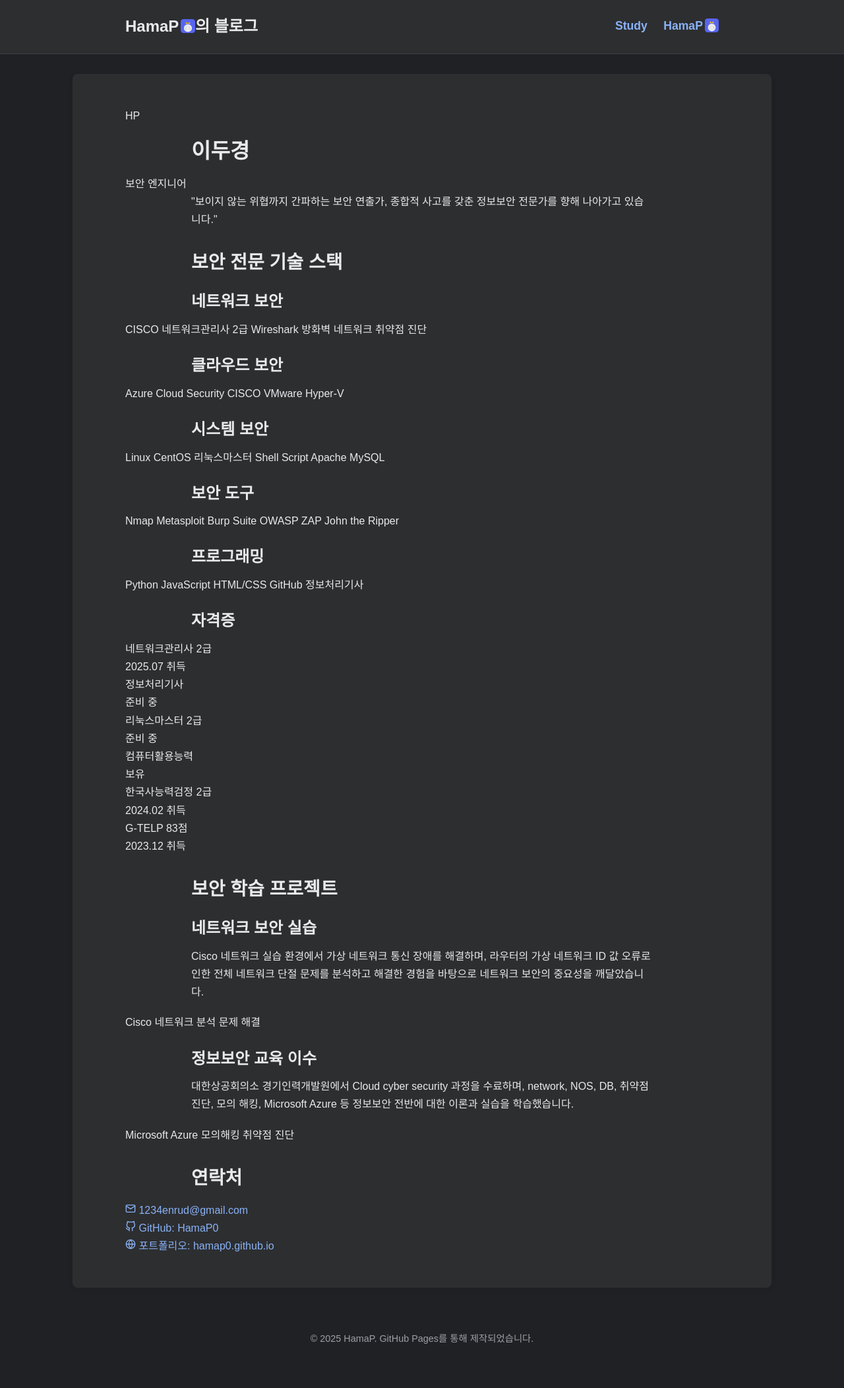
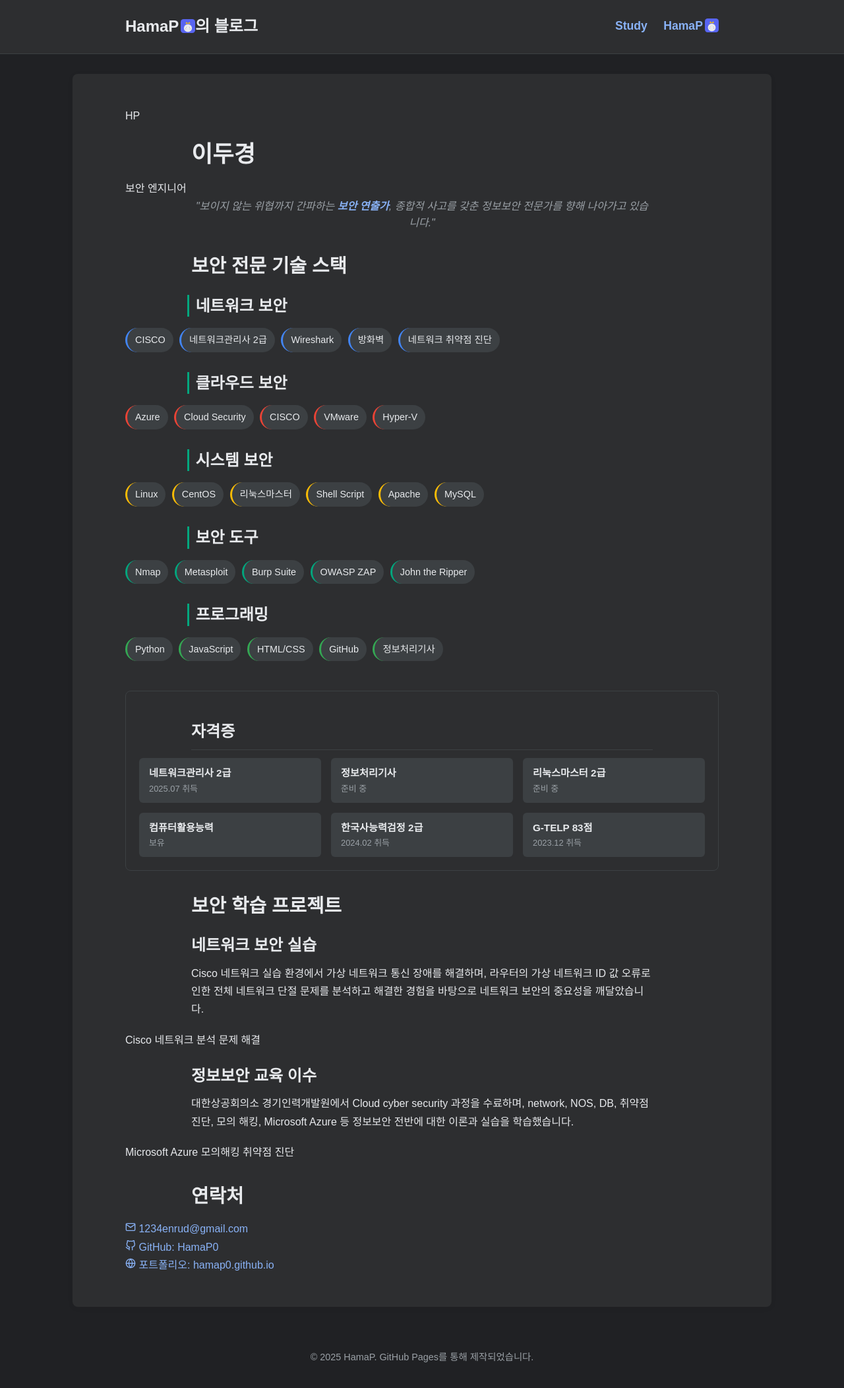
Before and after one commit to HamaP0/HamaP0.github.io, a Jekyll site: the page built from about.html, in a window 1280 px wide. Shown: the whole page at 66% size. Built offline with Jekyll 4.4.1, drawn with Linux system fonts in a browser that asks for light colours; some web fonts are replaced; before the commit the page ends 2076 px from its top, so only the background shows below that.

Commit message:
Update style.scss

```diff
--- a/assets/css/style.scss
+++ b/assets/css/style.scss
@@ -152,12 +152,13 @@ hr {
   color: var(--footer-text);
   margin: 15px 0 8px;
   padding-left: 5px;
+  border-left: 3px solid var(--category-color);
 }
 
 .sidebar-nav ul {
   list-style: none;
   padding-left: 0;
-  margin: 0;
+  margin: 0 0 15px;
 }
 
 .sidebar-nav li {
@@ -218,18 +219,18 @@ hr {
 .content-wrapper details {
   margin: 0 auto 1.2em;
   max-width: 700px;
-  font-size: 16px; /* 글씨 크기 조정 */
+  font-size: 16px;
 }
 
 .content-wrapper h1 {
-  font-size: 2em;
+  font-size: 2.2em;
   line-height: 1.2;
   margin-top: 0.67em;
   margin-bottom: 0.5em;
 }
 
 .content-wrapper h2 {
-  font-size: 1.75em;
+  font-size: 1.8em;
   line-height: 1.3;
   margin-top: 1.2em;
   margin-bottom: 0.6em;
@@ -349,19 +350,27 @@ hr {
 }
 
 .category-list li {
-  margin-bottom: 10px;
+  margin-bottom: 12px;
 }
 
 .category-list a {
-  font-size: 1.2em;
-  font-weight: bold;
-  color: var(--category-color);
-  text-decoration: none;
-  transition: color 0.2s;
+  display: block;
+  padding: 10px 15px;
+  border-radius: 6px;
+  color: var(--text-color);
+  font-size: 1.1em;
+  transition: all 0.2s;
 }
 
 .category-list a:hover {
-  filter: brightness(1.2);
+  background-color: var(--border-color);
+  color: var(--link-hover-color);
+}
+
+.category-list a.current {
+  background-color: var(--card-bg);
+  border-left: 3px solid var(--category-color);
+  font-weight: bold;
 }
 
 /* ------------------- */
@@ -413,6 +422,116 @@ hr {
 .post-nav a:hover {
   background-color: var(--border-color);
   color: var(--link-hover-color);
+}
+
+/* ------------------- */
+/* 보안 전문가 스타일 */
+/* ------------------- */
+.security-skills-section {
+  margin-bottom: 40px;
+}
+
+.skill-category {
+  margin-bottom: 25px;
+}
+
+.category-title {
+  font-size: 1.2em;
+  font-weight: bold;
+  color: var(--text-color);
+  margin: 15px 0 10px;
+  padding-left: 10px;
+  border-left: 3px solid var(--category-color);
+}
+
+.skill-tag {
+  background-color: var(--tag-bg);
+  color: var(--text-color);
+  padding: 6px 12px;
+  border-radius: 20px;
+  font-size: 0.9em;
+  display: inline-block;
+  margin: 5px 5px 5px 0;
+  transition: all 0.2s;
+}
+
+.skill-tag:hover {
+  background-color: var(--tag-hover-bg);
+  transform: translateY(-2px);
+}
+
+.skill-tag.security {
+  border-left: 3px solid #00A67D;
+}
+
+.skill-tag.network {
+  border-left: 3px solid #4285F4;
+}
+
+.skill-tag.cloud {
+  border-left: 3px solid #EA4335;
+}
+
+.skill-tag.system {
+  border-left: 3px solid #FBBC05;
+}
+
+.skill-tag.programming {
+  border-left: 3px solid #34A853;
+}
+
+.certifications {
+  background-color: var(--content-bg);
+  border: 1px solid var(--border-color);
+  border-radius: 8px;
+  padding: 20px;
+  margin-top: 20px;
+}
+
+.cert-title {
+  font-size: 1.2em;
+  font-weight: bold;
+  color: var(--text-color);
+  margin: 0 0 15px;
+  padding-bottom: 10px;
+  border-bottom: 1px solid var(--border-color);
+}
+
+.cert-list {
+  display: grid;
+  grid-template-columns: repeat(auto-fill, minmax(250px, 1fr));
+  gap: 15px;
+}
+
+.cert-item {
+  background-color: var(--tag-bg);
+  padding: 10px 15px;
+  border-radius: 6px;
+  font-size: 0.95em;
+}
+
+.cert-item .cert-name {
+  font-weight: bold;
+  color: var(--text-color);
+}
+
+.cert-item .cert-date {
+  color: var(--footer-text);
+  font-size: 0.85em;
+}
+
+.profile-description {
+  max-width: 700px;
+  text-align: center;
+  color: var(--footer-text);
+  font-size: 1.1em;
+  line-height: 1.6;
+  font-style: italic;
+}
+
+.security-highlight {
+  color: var(--link-color);
+  font-weight: bold;
 }
 
 /* ------------------- */
@@ -472,6 +591,12 @@ h1 .signature-icon {
 
   .sidebar {
     display: none;
+    position: static;
+    width: 100%;
+    height: auto;
+    border-right: none;
+    border-bottom: 1px solid var(--sidebar-border);
+    margin-bottom: 20px;
   }
 
   .content-area {
```
